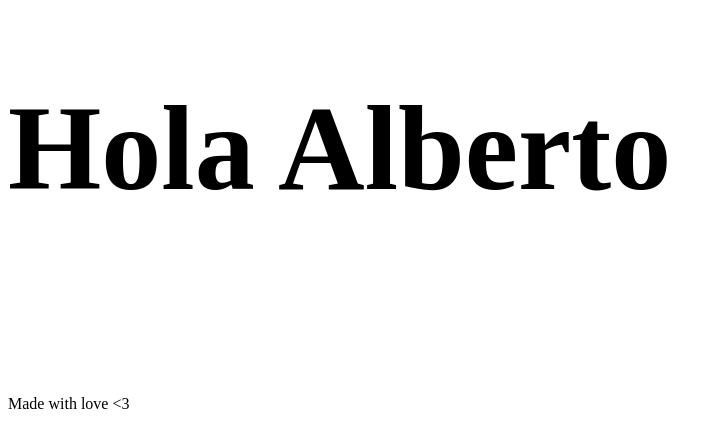
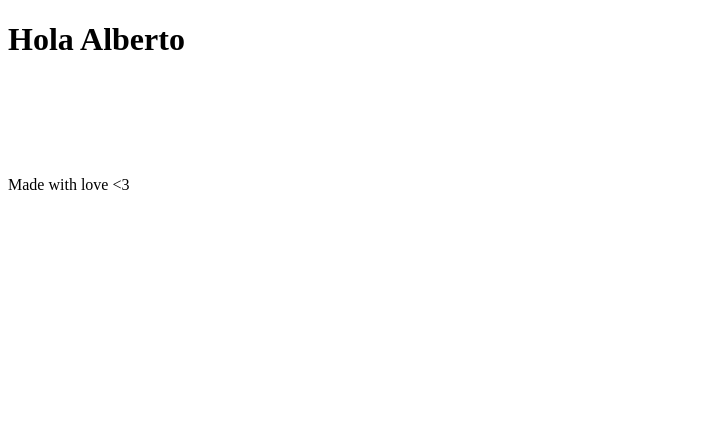
Before and after one commit to rlopmar/csid_team_website, a Next.js app: page / in a window 1280 px wide. Shown: the top 448 px of the page, without its empty margins (0-722 px from the left). Built offline with nearby package versions, Linux system fonts and the light colour scheme.

Commit message:
cleanup components and containers

```diff
--- a/pages/index.tsx
+++ b/pages/index.tsx
@@ -1,10 +1,11 @@
 import { ReactElement } from "react";
-import { Home } from "../src/containers";
+import { DocumentHead, Hero } from "../src/containers";
 
 export default function App(props): ReactElement {
   return (
     <div>
-      <Home></Home>
+      <DocumentHead></DocumentHead>
+      <Hero></Hero>
     </div>
   );
 }
--- a/src/components/Title/Title.tsx
+++ /dev/null
@@ -1,20 +0,0 @@
-import { ReactElement } from "react";
-import styled from "styled-components";
-
-const StyledTitle = styled.h1`
-  font-size: ${(props) => (props.fontSize ? props.fontSize : "10px")};
-  &:hover {
-    color: red;
-  }
-`;
-
-export default function Title(props: {
-  children?: React.ReactNode;
-  fontSize?: string;
-}): ReactElement {
-  return (
-    <div>
-      <StyledTitle {...props}>{props.children}</StyledTitle>
-    </div>
-  );
-}
--- a/src/components/Title/index.tsx
+++ /dev/null
@@ -1,3 +0,0 @@
-import Title from "./Title";
-
-export default Title;
--- a/src/components/index.tsx
+++ b/src/components/index.tsx
@@ -1,4 +1,3 @@
-import Title from "./Title";
 import VerticalSpacer from "./VerticalSpacer";
 
-export { Title, VerticalSpacer };
+export { VerticalSpacer };
--- /dev/null
+++ b/src/containers/DocumentHead/DocumentHead.tsx
@@ -0,0 +1,10 @@
+import Head from "next/head";
+import { ReactElement } from "react";
+
+export default function DocumentHead(): ReactElement {
+  return (
+    <Head>
+      <title>Customer Success Innovation Development Team (CSID)</title>
+    </Head>
+  );
+}
--- /dev/null
+++ b/src/containers/DocumentHead/index.tsx
@@ -0,0 +1,3 @@
+import DocumentHead from "./DocumentHead";
+
+export default DocumentHead;
--- a/src/containers/Home/Home.tsx
+++ b/src/containers/Hero/Hero.tsx
@@ -1,15 +1,12 @@
 import Head from "next/head";
 import { ReactElement } from "react";
-import { Title, VerticalSpacer } from "components";
+import { VerticalSpacer } from "components";
 
-export default function Home(props): ReactElement {
+export default function Hero(props): ReactElement {
   return (
     <div>
-      <Head>
-        <title>Create Next App</title>
-      </Head>
       <main>
-        <Title fontSize="120px">Hola Alberto</Title>
+        <h1>Hola Alberto</h1>
         <VerticalSpacer level="l1"></VerticalSpacer>
       </main>
 
--- /dev/null
+++ b/src/containers/Hero/index.tsx
@@ -0,0 +1,3 @@
+import Hero from "./Hero";
+
+export default Hero;
--- a/src/containers/Home/index.tsx
+++ /dev/null
@@ -1,3 +0,0 @@
-import Home from "./Home";
-
-export default Home;
--- a/src/containers/index.tsx
+++ b/src/containers/index.tsx
@@ -1,3 +1,4 @@
-import Home from "./Home";
+import Hero from "./Hero";
+import DocumentHead from "./DocumentHead";
 
-export { Home };
+export { DocumentHead, Hero };
```
